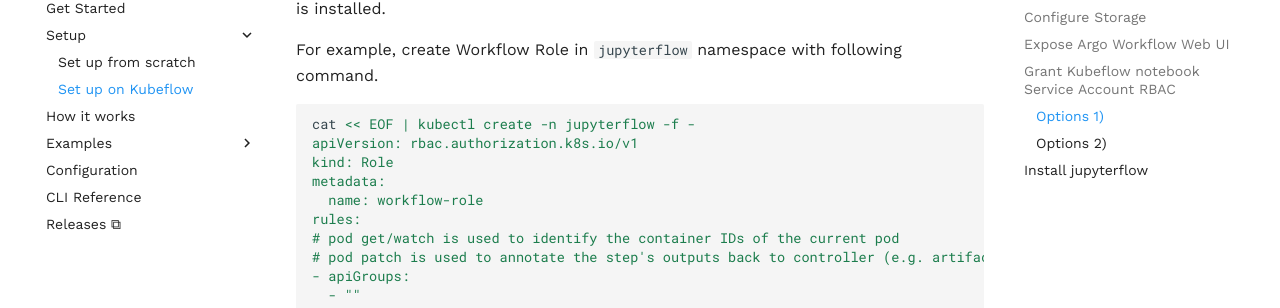
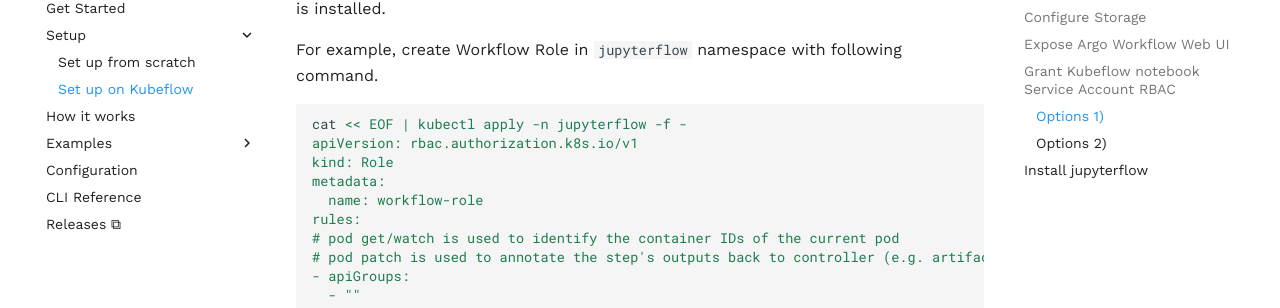
Before and after one commit to hongkunyoo/jupyterflow, an MkDocs documentation site: the page built from docs/kubeflow.md, in a window 1280 px wide and 900 px high, scrolled down 1846 px. Shown: the part 145-453 px from the top of the window. Built offline with MkDocs 1.6.1 and Material for MkDocs 9.7.7, drawn with Linux system fonts in a browser that asks for light colours; comment, search, counter and statistics services are not loaded.

````diff
--- a/docs/kubeflow.md
+++ b/docs/kubeflow.md
@@ -71,7 +71,7 @@ For more fine-grained RBAC, create Workflow Role in the namespace where Kubeflow
 For example, create Workflow Role in `jupyterflow` namespace with following command.
 
 ```bash
-cat << EOF | kubectl create -n jupyterflow -f -
+cat << EOF | kubectl apply -n jupyterflow -f -
 apiVersion: rbac.authorization.k8s.io/v1
 kind: Role
 metadata:
````
Also changed, not shown: docs/README.md (+2 -0 lines), docs/scratch.md (+1 -1 lines).
